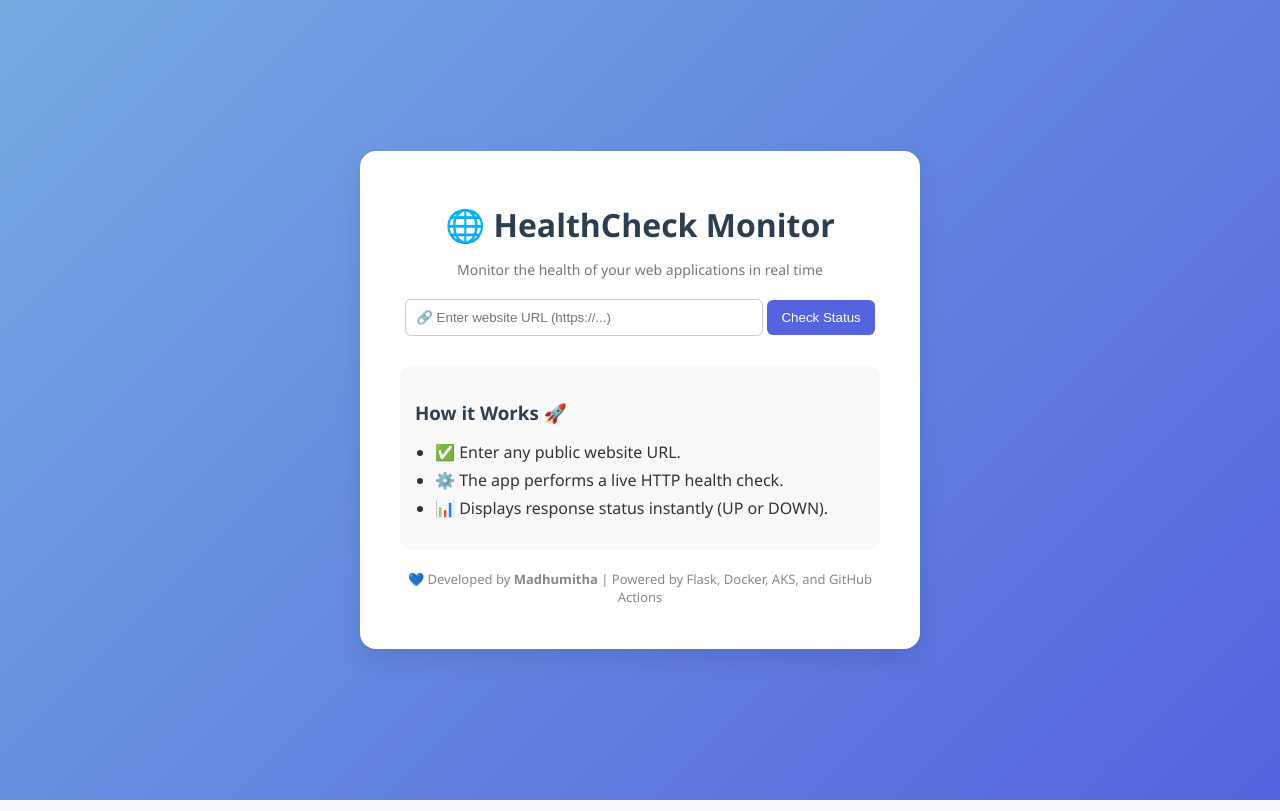
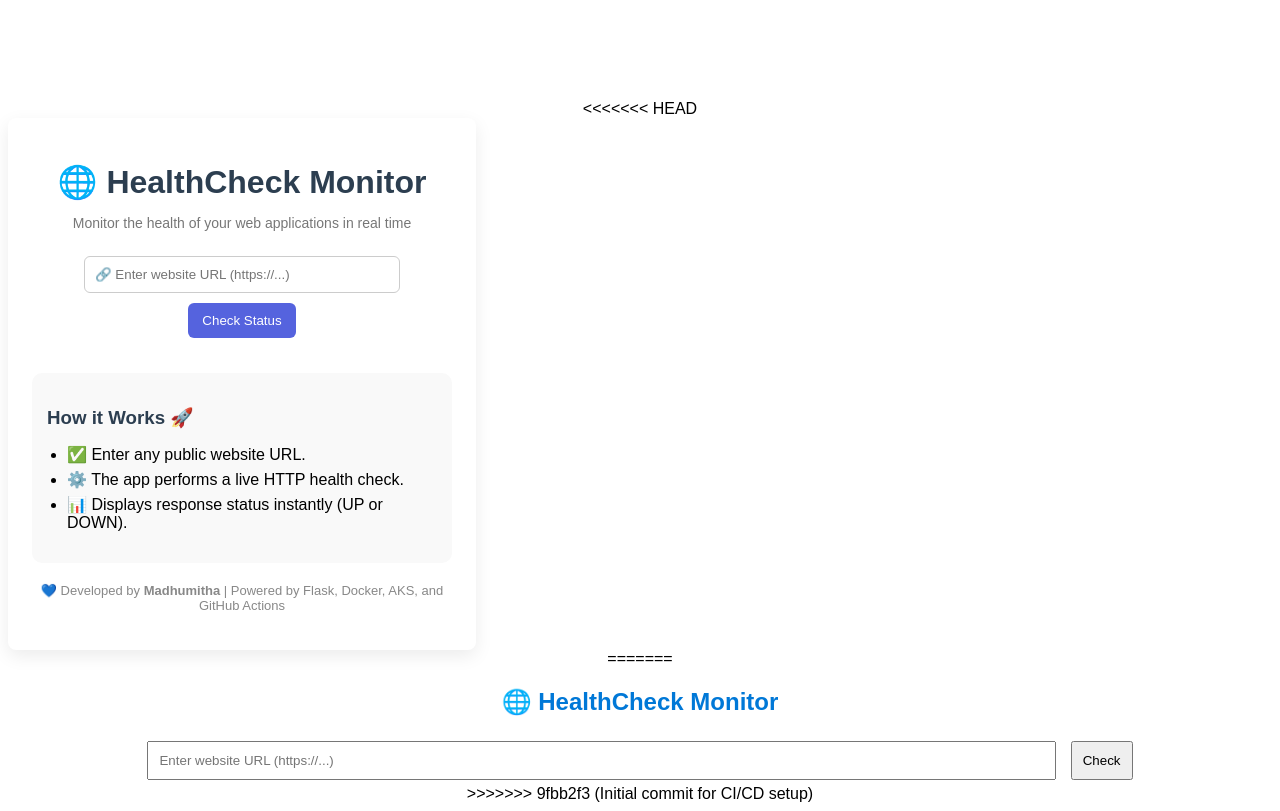
Before and after one commit to Madhumitha693/healthcheck-monitor, a Flask app: page / in a window 1280 px wide. Run offline with Flask 3, Linux system fonts and the light colour scheme.

Commit message:
Initial commit for CI/CD setup

```diff
--- a/app/static/style.css
+++ b/app/static/style.css
@@ -1,3 +1,4 @@
+<<<<<<< HEAD
 /* General Layout */
 body {
   font-family: 'Segoe UI', Tahoma, Geneva, Verdana, sans-serif;
@@ -118,3 +119,11 @@ footer {
   from { opacity: 0; transform: translateY(15px); }
   to { opacity: 1; transform: translateY(0); }
 }
+=======
+body { font-family: Arial, Helvetica, sans-serif; display:flex; align-items:center; justify-content:center; height:100vh; background:#f4f6f8; }
+.container { background:white; padding:24px; border-radius:8px; box-shadow:0 6px 18px rgba(0,0,0,0.08); width:420px; }
+input { width:70%; padding:8px; margin-right:8px; }
+button { padding:8px 12px; }
+.up { color: green; }
+.down { color: red; }
+>>>>>>> 9fbb2f3 (Initial commit for CI/CD setup)
--- a/app/templates/index.html
+++ b/app/templates/index.html
@@ -1,4 +1,5 @@
 <!DOCTYPE html>
+<<<<<<< HEAD
 <html lang="en">
 <head>
   <meta charset="UTF-8">
@@ -46,5 +47,25 @@
       <p>💙 Developed by <strong>Madhumitha</strong> | Powered by Flask, Docker, AKS, and GitHub Actions</p>
     </footer>
   </div>
+=======
+<html>
+<head>
+    <title>HealthCheck Monitor</title>
+    <style>
+        body { font-family: Arial; text-align: center; margin-top: 100px; }
+        input, button { padding: 10px; margin: 5px; }
+        h2 { color: #0078D7; }
+    </style>
+</head>
+<body>
+    <h2>🌐 HealthCheck Monitor</h2>
+    <form action="/check" method="POST">
+        <input type="text" name="url" placeholder="Enter website URL (https://...)" size="40" required>
+        <button type="submit">Check</button>
+    </form>
+    {% if result %}
+        <h3>{{ result }}</h3>
+    {% endif %}
+>>>>>>> 9fbb2f3 (Initial commit for CI/CD setup)
 </body>
 </html>
```
Also changed, not shown: .github/workflows/ci-cd.yml, .github/workflows/main.yml (added), 2 other files.
